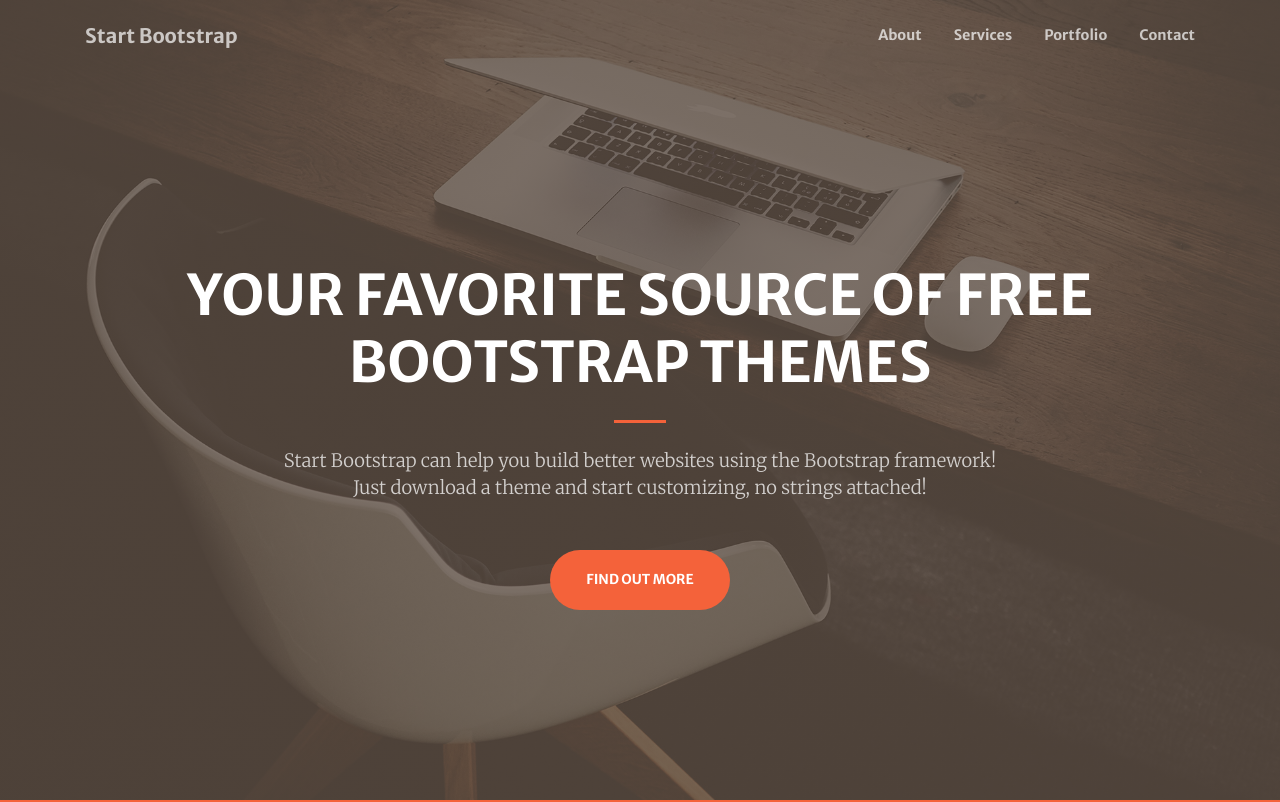
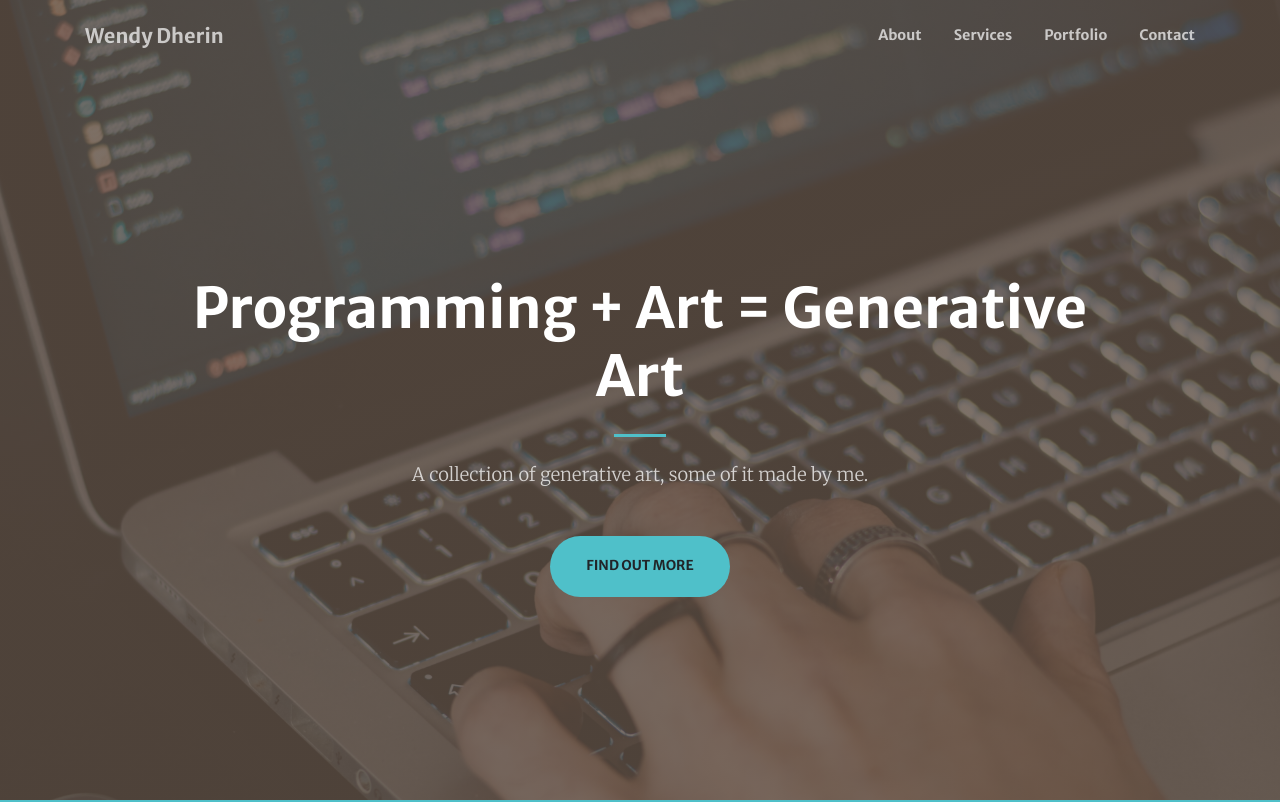
Before and after one commit to doubledherin/portfolio-website-starter, a Gatsby site: page / in a window 1280 px wide. Shown: the top 802 px of the page. Built offline with nearby package versions, Linux system fonts and the light colour scheme; Gatsby itself is replaced by a stand-in of ours.

Commit message:
Play with content.

```diff
--- a/src/components/header.js
+++ b/src/components/header.js
@@ -15,7 +15,7 @@
         <Navbar className="navbar navbar-expand-lg navbar-light fixed-top py-3" id="mainNav" expand="lg"
                 collapseOnSelect={true}>
           <div className="container">
-            <a className="navbar-brand js-scroll-trigger" href="#page-top" onClick={Scroller.handleAnchorScroll}>Start Bootstrap</a>
+            <a className="navbar-brand js-scroll-trigger" href="#page-top" onClick={Scroller.handleAnchorScroll}>Wendy Dherin</a>
             <Navbar.Toggle aria-controls="navbarResponsive"/>
             <Navbar.Collapse id="navbarResponsive">
               <Nav className="navbar-nav ml-auto my-2 my-lg-0">
@@ -43,13 +43,11 @@
           <div className="container h-100">
             <div className="row h-100 align-items-center justify-content-center text-center">
               <div className="col-lg-10 align-self-end">
-                <h1 className="text-uppercase text-white font-weight-bold">Your Favorite Source of Free Bootstrap
-                  Themes</h1>
+                <h1 className="text-white font-weight-bold">Programming + Art = Generative Art</h1>
                 <hr className="divider my-4"/>
               </div>
               <div className="col-lg-8 align-self-baseline">
-                <p className="text-white-75 font-weight-light mb-5">Start Bootstrap can help you build better websites
-                  using the Bootstrap framework! Just download a theme and start customizing, no strings attached!</p>
+                <p className="text-white-75 font-weight-light mb-5">A collection of generative art, some of it made by me.</p>
                 <a className="btn btn-primary btn-xl js-scroll-trigger" href="#about" onClick={Scroller.handleAnchorScroll}>Find Out More</a>
               </div>
             </div>
--- a/src/sass/_masthead.scss
+++ b/src/sass/_masthead.scss
@@ -4,7 +4,7 @@
 	padding-bottom: calc(10rem - #{$navbar-height});
 	// replace the masthead.jpg image in the /img directory to change the image
 	// if the image name change, make sure to update the url path below!
-	background: linear-gradient(to bottom, #{fade-out($brown, .2)} 0%,#{fade-out($brown, .2)} 100%), url('../images/bg-masthead.jpg');
+	background: linear-gradient(to bottom, #{fade-out($brown, .2)} 0%,#{fade-out($brown, .2)} 100%), url('../images/fabian-grohs-unsplash.jpg');
 	background-position: center;
 	background-repeat: no-repeat;
 	background-attachment: scroll;
--- a/src/sass/_variables.scss
+++ b/src/sass/_variables.scss
@@ -5,9 +5,10 @@
 // Set a custom color
 $orange: #f4623a !default;
 $brown: #5c4d42 !default;
+$blue: #4FC0C9 !default;
 
-// Set primary color to orange
-$primary: $orange !default;
+// Set primary color to blue
+$primary: $blue !default;
 
 // Font overrides
 $font-family-sans-serif: "Merriweather Sans", -apple-system, BlinkMacSystemFont, "Segoe UI", Roboto, "Helvetica Neue", Arial, "Noto Sans", sans-serif, "Apple Color Emoji", "Segoe UI Emoji", "Segoe UI Symbol", 'Noto Color Emoji' !default;
```
Also changed, not shown: src/images/fabian-grohs-unsplash.jpg (added).
